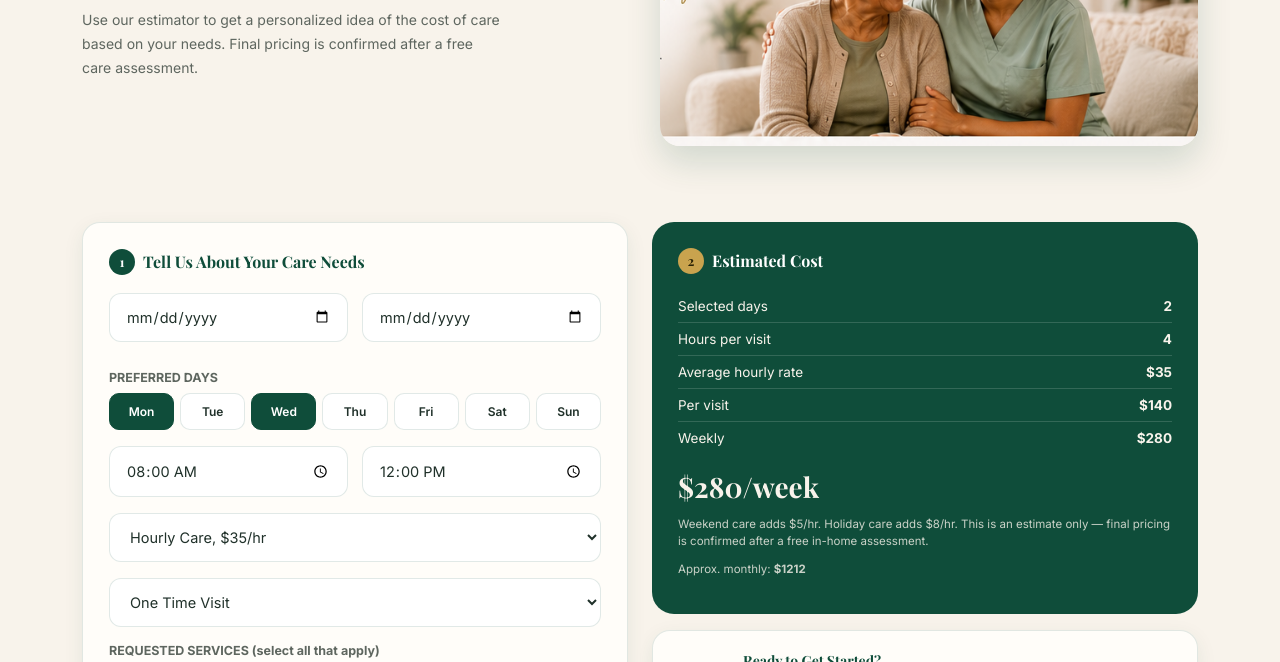
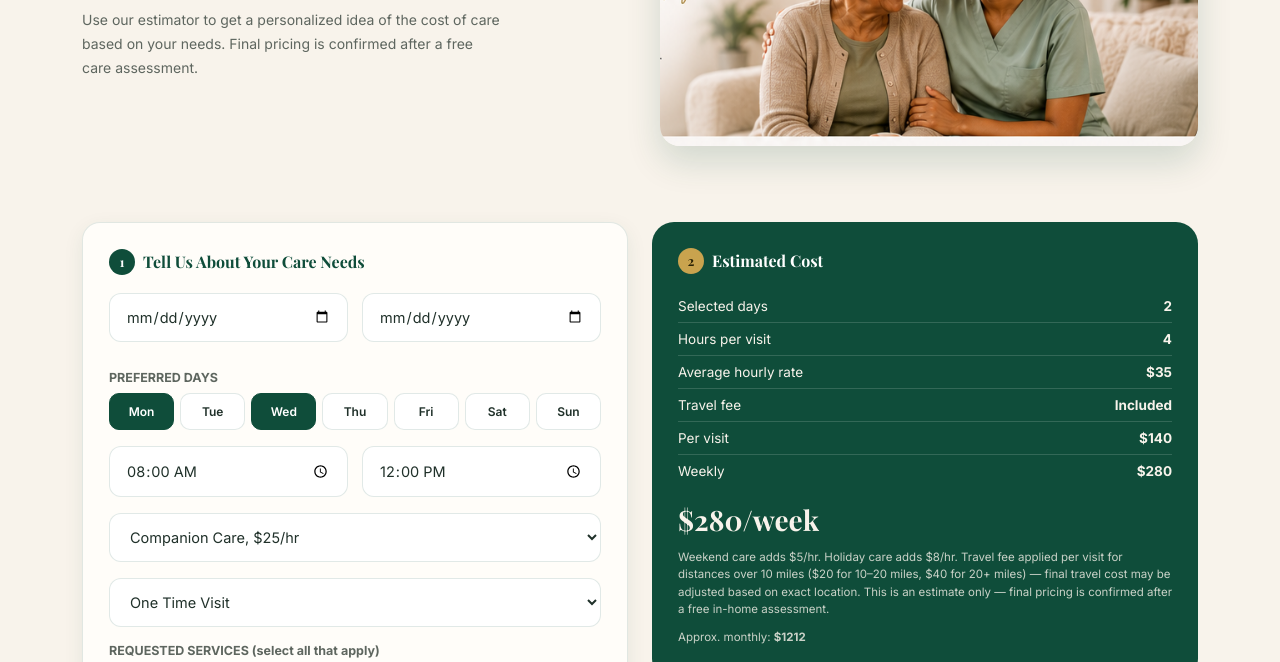
Before and after one commit to mintgroupcare-wq/minty-website, a plain HTML site: page cost-estimator.html in a window 1280 px wide. Shown: the part 290-952 px from the top of the page. Drawn offline with nearby package versions, Linux system fonts and the light colour scheme; a web font is replaced by a local one.

Commit message:
Add files via upload

```diff
--- a/cost-estimator.html
+++ b/cost-estimator.html
@@ -79,8 +79,10 @@
       <div class="field">
         <label>Care level</label>
         <select id="careLevel">
-          <option value="companion">Hourly Care, $35/hr</option>
-          <option value="personal">Live-In Care (Custom Quote)</option>
+          <option value="companion">Companion Care, $25/hr</option>
+          <option value="personal">Personal Care, $28/hr</option>
+          <option value="dementia">Dementia &amp; Memory Care, $30/hr</option>
+          <option value="overnight">Overnight Care, $30/hr</option>
         </select>
       </div>
 
@@ -133,11 +135,12 @@
         <h3 style="font-size:16px;margin-bottom:16px"><span style="background:var(--gold);color:#2a2205;width:26px;height:26px;border-radius:50%;display:inline-flex;align-items:center;justify-content:center;font-size:13px;margin-right:8px">2</span>Estimated Cost</h3>
         <div class="est-row"><span>Selected days</span><b id="estSelectedDays">2</b></div>
         <div class="est-row"><span>Hours per visit</span><b id="estHours">4</b></div>
-        <div class="est-row"><span>Average hourly rate</span><b id="estRate">$35</b></div>
+        <div class="est-row"><span>Average hourly rate</span><b id="estRate">$25</b></div>
+        <div class="est-row"><span>Travel fee</span><b id="estTravelFee">Included</b></div>
         <div class="est-row"><span>Per visit</span><b id="estPerVisit">$100</b></div>
         <div class="est-row" style="border-bottom:0"><span>Weekly</span><b id="estWeekly">$200</b></div>
         <div style="font-family:'Playfair Display',serif;font-size:28px;font-weight:700;margin:14px 0 6px" id="estBigNumber">$200/week</div>
-        <p style="font-size:11.5px;opacity:.8;line-height:1.5">Weekend care adds $5/hr. Holiday care adds $8/hr. This is an estimate only — final pricing is confirmed after a free in-home assessment.</p>
+        <p style="font-size:11.5px;opacity:.8;line-height:1.5">Weekend care adds $5/hr. Holiday care adds $8/hr. Travel fee applied per visit for distances over 10 miles ($20 for 10–20 miles, $40 for 20+ miles) — final travel cost may be adjusted based on exact location. This is an estimate only — final pricing is confirmed after a free in-home assessment.</p>
         <p style="font-size:11.5px;opacity:.8;margin-top:6px">Approx. monthly: <b id="estMonthly">$866</b></p>
       </div>
 
```
